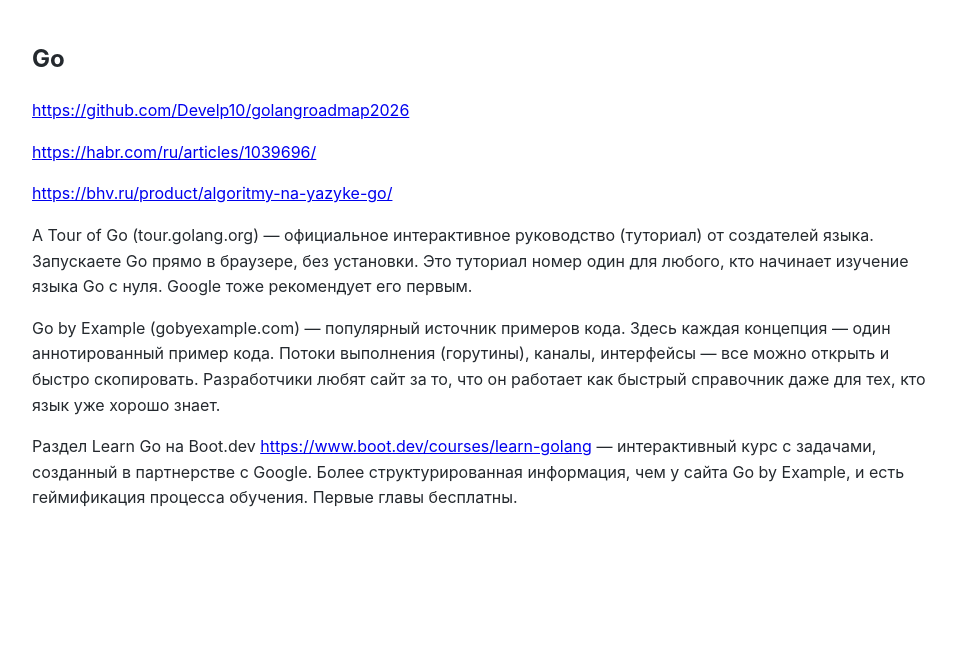
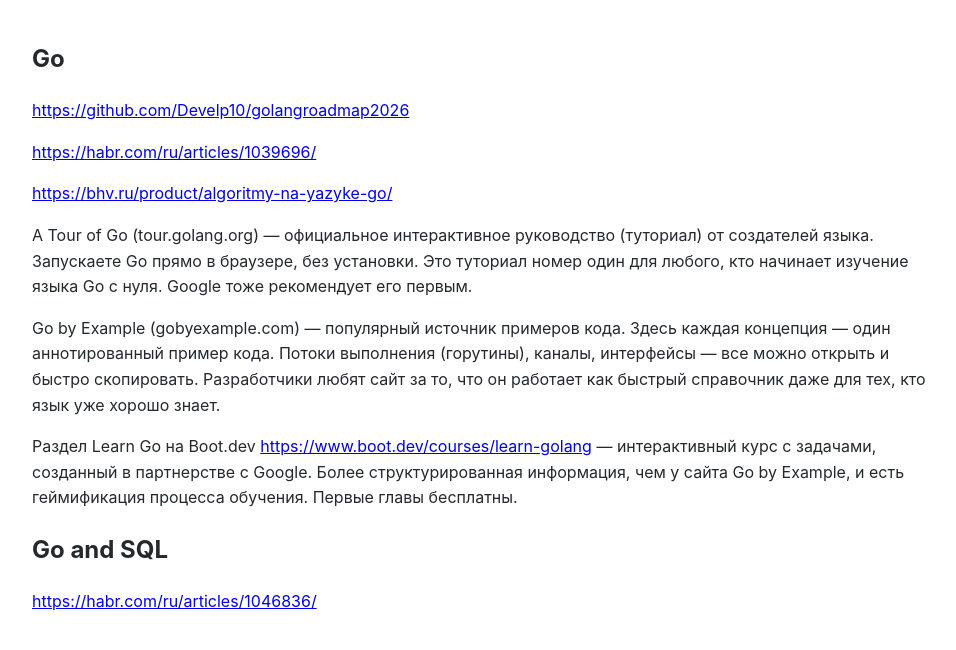
Before and after one commit to Michael-Lubinsky/michael-lubinsky.github.com, a Jekyll site: the page built from go/go.md, in a window 1280 px wide. Shown: the top 650 px of the page, without its empty margins (158-1114 px from the left). Built offline with Jekyll 4.4.1, drawn with Linux system fonts in a browser that asks for light colours; our own code applies the rules of GitHub Pages for plain Markdown files.

Commit message:
Update go.md

```diff
--- a/go/go.md
+++ b/go/go.md
@@ -11,3 +11,6 @@
 Go by Example (gobyexample.com) — популярный источник примеров кода. Здесь каждая концепция — один аннотированный пример кода. Потоки выполнения (горутины), каналы, интерфейсы — все можно открыть и быстро скопировать. Разработчики любят сайт за то, что он работает как быстрый справочник даже для тех, кто язык уже хорошо знает.
 
 Раздел Learn Go на Boot.dev <https://www.boot.dev/courses/learn-golang>   — интерактивный курс с задачами, созданный в партнерстве с Google. Более структурированная информация, чем у сайта Go by Example, и есть геймификация процесса обучения. Первые главы бесплатны.
+
+## Go and SQL
+<https://habr.com/ru/articles/1046836/>
```
